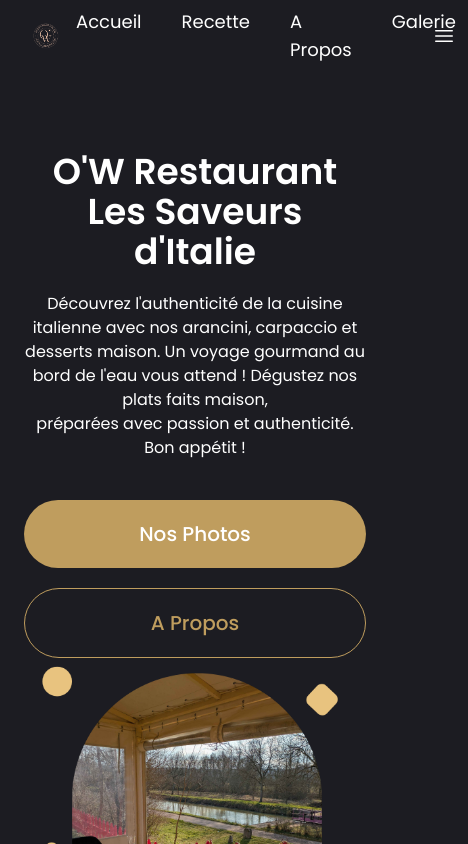
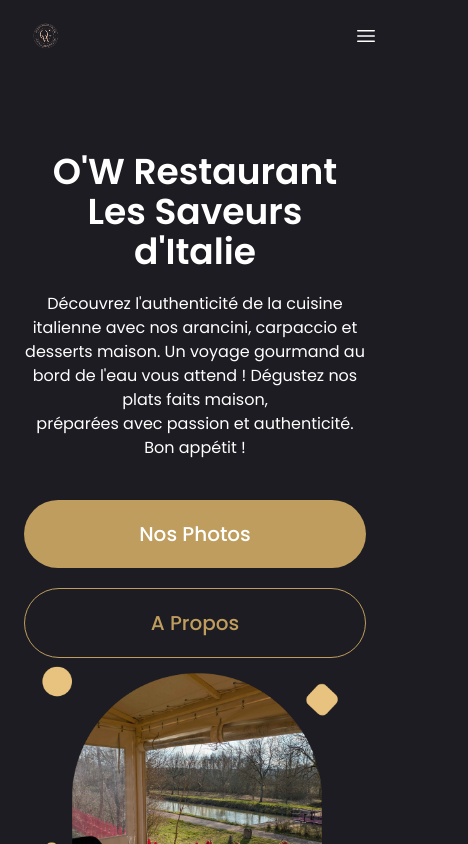
Before and after one commit to BounonYoann/owreactend, a Next.js app: page / in a window 390 px wide. Shown: the top 844 px of the page, 468 px wide, since content can reach past the window. Built offline with nearby package versions, Linux system fonts and the light colour scheme.

Commit message:
Description des changements

```diff
--- a/app/components/Navbar/Navbar.tsx
+++ b/app/components/Navbar/Navbar.tsx
@@ -60,8 +60,8 @@ const Navbar = () => {
                 </Link>
               </div>
 
-              {/* LINKS */}
-              <div className="lg:flex items-center border-right text-white">
+              {/* LINKS - Only visible on large screens */}
+              <div className="hidden lg:flex items-center border-right text-white">
                 <div className="flex justify-end space-x-4">
                   {navigation.map((item) => (
                     <Link
@@ -80,6 +80,8 @@ const Navbar = () => {
                   ))}
                 </div>
               </div>
+
+              {/* Phone - Only visible on large screens */}
               <div className="gap-6 hidden lg:flex">
                 <div className="flex items-center gap-2">
                   <Image
```
